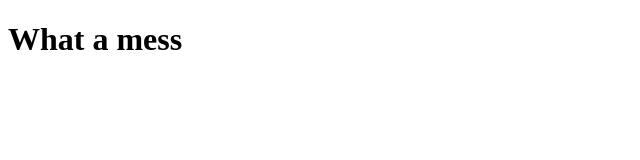
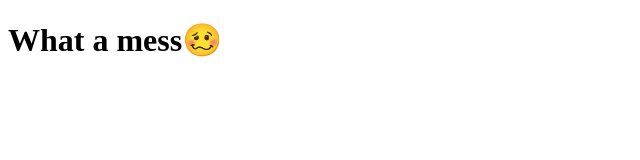
Before and after one commit to TylerCoxDruin/TylerCoxDruin.github.io, a plain HTML site: page index.html in a window 1280 px wide. Shown: the whole page, without its empty margins (0-640 px from the left). Drawn offline with Linux system fonts and the light colour scheme.

Commit message:
Update index.html

```diff
--- a/index.html
+++ b/index.html
@@ -6,6 +6,6 @@
 <title>UNDER CONSTRUCTION</title>
 </head>
 <body>
-<h1>What a mess</h1>
+<h1>What a mess🥴</h1>
 </body>
 </html>
```
